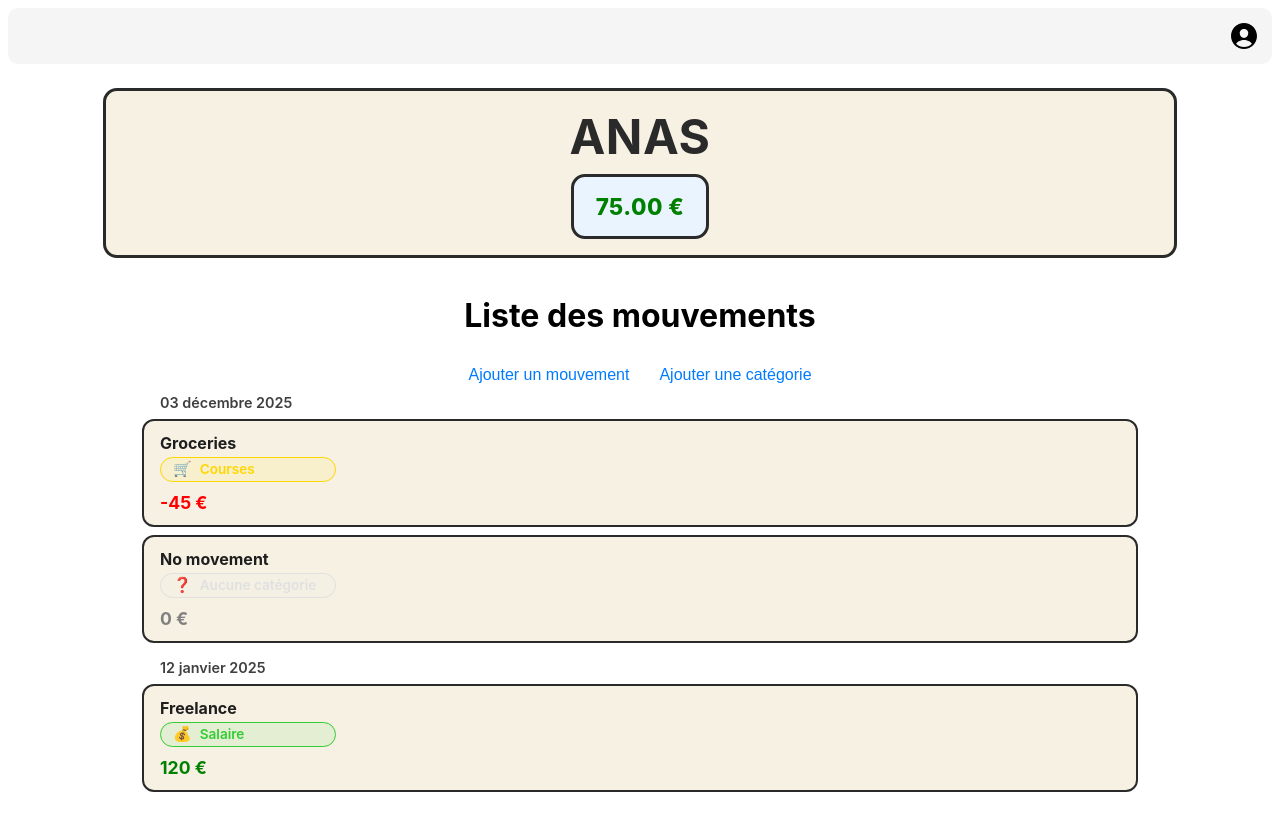
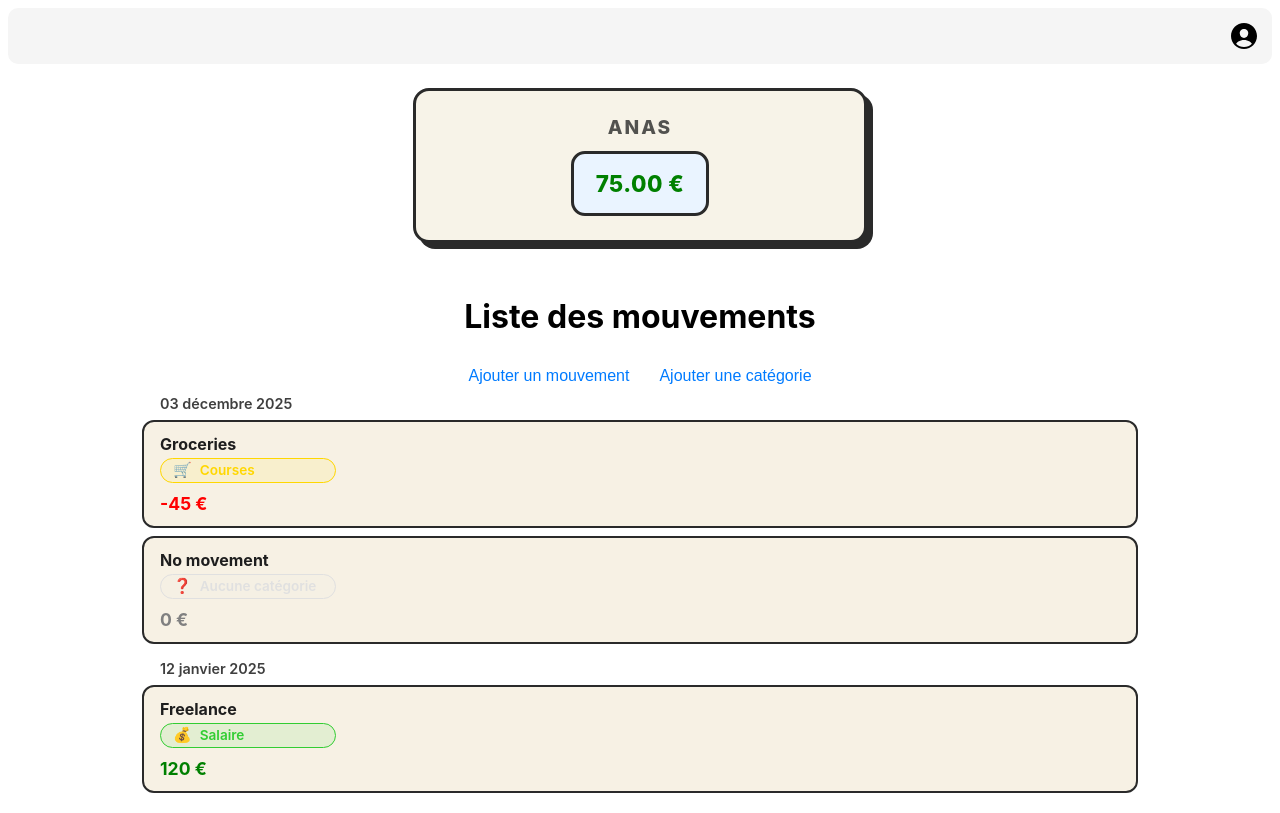
Before and after one commit to gaetanoy/budget-tracker, a React (Vite) app in the folder frontend/: page / in a window 1280 px wide. Built offline with nearby package versions, Linux system fonts and the light colour scheme.

Commit message:
feat: improve css for the ANAAAAAAAAAS title

```diff
--- a/frontend/src/components/molecules/Summary/Summary.styles.ts
+++ b/frontend/src/components/molecules/Summary/Summary.styles.ts
@@ -1,26 +1,43 @@
 import styled from "styled-components";
+
+const colors = {
+  dark: "#2a2a2a",
+  beigeBg: "#F7F3E8",
+  white: "#ffffff",
+};
 
 export const SummaryWrapper = styled.div`
   display: flex;
   flex-direction: column;
   justify-content: center;
-  background-color: #f7f1e4;
   align-items: center;
-  border: 3px solid #2a2a2a;
-  border-radius: 14px;
-  padding: 16px 22px;
-  margin: 1rem auto;
-  width: 80%;
-  font-size: 1.4rem;
-  font-weight: 800;
-  letter-spacing: 0.5px;
-  color: #2a2a2a;
+
+  background-color: ${colors.beigeBg};
+  color: ${colors.dark};
+
+  border: 3px solid ${colors.dark};
+  border-radius: 16px;
+  box-shadow: 6px 6px 0px ${colors.dark};
+
+  padding: 24px;
+  margin: 1rem auto 2rem auto;
+  width: 100%;
+  max-width: 400px;
+
+  transition: transform 0.2s ease-in-out, box-shadow 0.2s ease-in-out;
+
+  &:hover {
+    transform: translate(-2px, -2px);
+    box-shadow: 8px 8px 0px ${colors.dark};
+  }
 `;
 
 export const Title = styled.h3`
-  margin: 0 0 8px 0;
-  font-size: 3rem;
-  font-weight: 700;
-  color: #2a2a2a;
-  text-align: center;
+  margin: 0 0 12px 0;
+  font-size: 1.2rem;
+  font-weight: 800;
+  color: ${colors.dark};
+  text-transform: uppercase;
+  letter-spacing: 2px;
+  opacity: 0.8;
 `;
```
